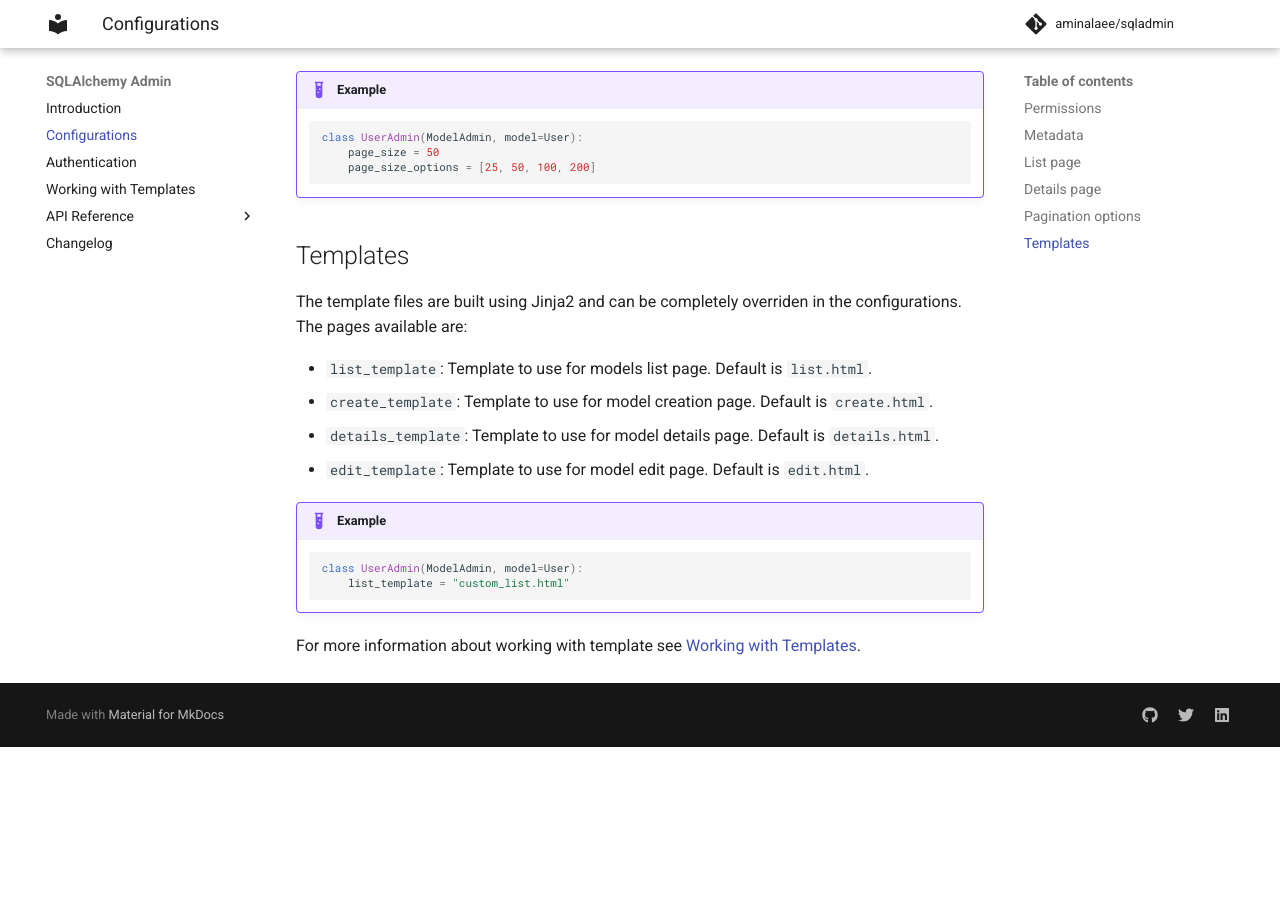
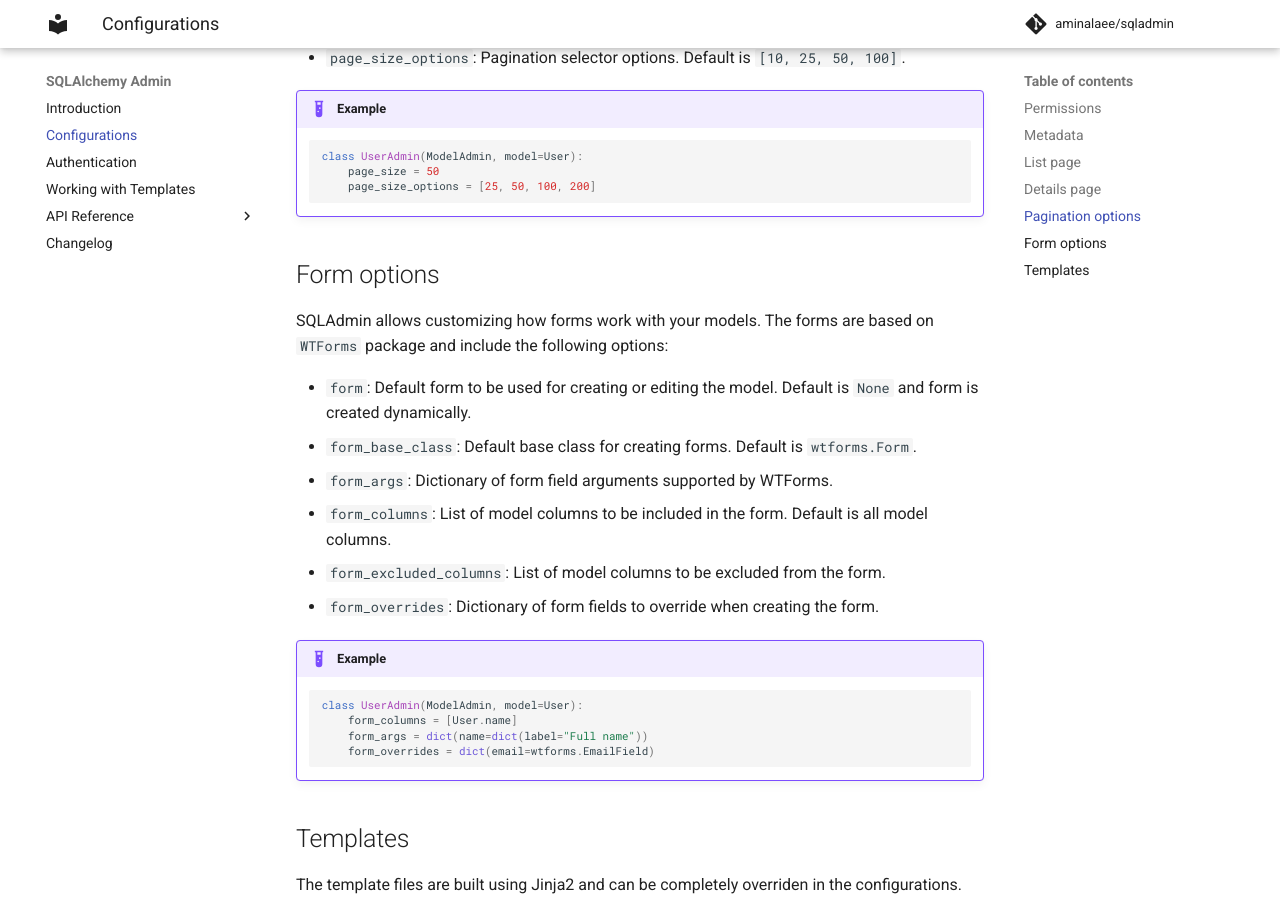
Before and after one commit to aminalaee/sqladmin, an MkDocs documentation site: the page built from docs/configurations.md, in a window 1280 px wide and 900 px high, scrolled down 3130 px. Built offline with MkDocs 1.6.1 and Material for MkDocs 9.7.7, drawn with Linux system fonts in a browser that asks for light colours; comment, search, counter and statistics services are not loaded; before the commit the page ends 3877 px from its top, so only the background shows below that.

Commit message:
Add Form options docs

````diff
--- a/docs/configurations.md
+++ b/docs/configurations.md
@@ -22,6 +22,7 @@ class User(Base):
 
     id = Column(Integer, primary_key=True)
     name = Column(String)
+    email = Column(String)
 
 
 Base.metadata.create_all(engine)  # Create tables
@@ -150,6 +151,27 @@ The pagination options in the list page can be configured. The available options
         page_size_options = [25, 50, 100, 200]
     ```
 
+## Form options
+
+SQLAdmin allows customizing how forms work with your models.
+The forms are based on `WTForms` package and include the following options:
+
+* `form`: Default form to be used for creating or editing the model. Default is `None` and form is created dynamically.
+* `form_base_class`: Default base class for creating forms. Default is `wtforms.Form`.
+* `form_args`: Dictionary of form field arguments supported by WTForms.
+* `form_columns`: List of model columns to be included in the form. Default is all model columns.
+* `form_excluded_columns`: List of model columns to be excluded from the form.
+* `form_overrides`: Dictionary of form fields to override when creating the form.
+
+!!! example
+
+    ```python
+    class UserAdmin(ModelAdmin, model=User):
+        form_columns = [User.name]
+        form_args = dict(name=dict(label="Full name"))
+        form_overrides = dict(email=wtforms.EmailField)
+    ```
+
 ## Templates
 
 The template files are built using Jinja2 and can be completely overriden in the configurations.
````
